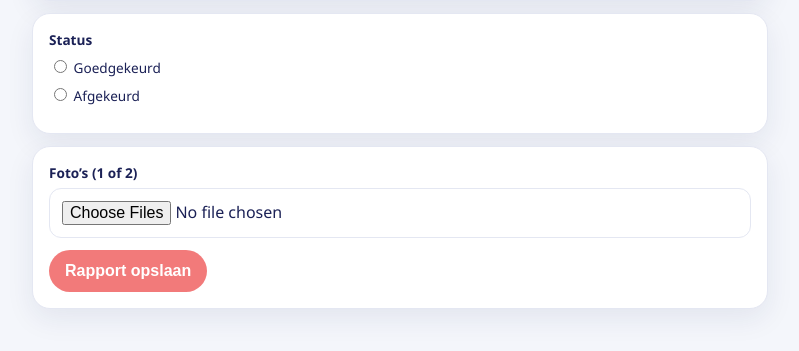
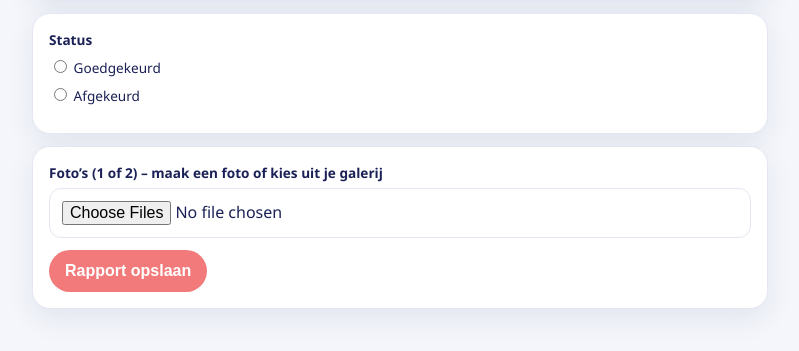
Before and after one commit to Kymmo2204/busportaal, a Flask app: template templates/dakgoot.html in a window 1280 px wide. Shown: the part 274-625 px from the top of the page, without its empty margins (240-1039 px from the left). Run offline with Flask 3, Linux system fonts and the light colour scheme; the template is opened without the code that fills it, so the values that code supplies are empty; data comes from the database, SQL or seed files in the repository.

Commit message:
Revise photo upload label and input attributes
Updated the label for photo upload and removed the capture attribute from the input.

```diff
--- a/templates/dakgoot.html
+++ b/templates/dakgoot.html
@@ -35,8 +35,8 @@
 
   <div class="card">
     <div class="form-row">
-      <label>Foto’s (1 of 2)</label>
-      <input type="file" name="photos" accept="image/*" capture="environment" multiple>
+      <label>Foto’s (1 of 2) – maak een foto of kies uit je galerij</label>
+      <input type="file" name="photos" accept="image/*" multiple>
     </div>
     {% if photos %}
       <div class="photos">
```
